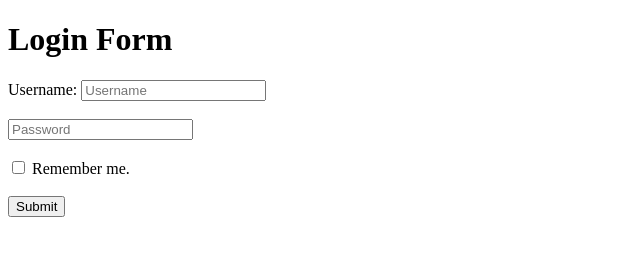
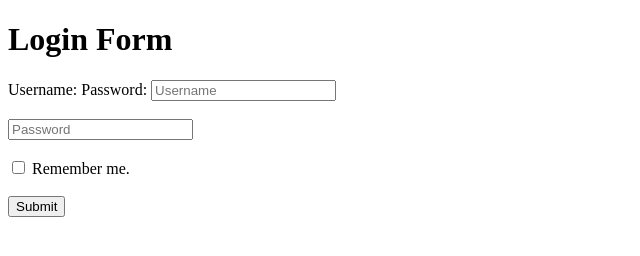
Before and after one commit to acciojob/remember-me-login-form-gulu43, a website: page main.html in a window 1280 px wide. Shown: the whole page, without its empty margins (0-640 px from the left). Drawn offline with Linux system fonts and the light colour scheme.

Commit message:
created a submission

```diff
--- a/main.html
+++ b/main.html
@@ -12,6 +12,7 @@
         <h1>Login Form</h1>
         <form id="loginForm">
 			<label for="username">Username:</label>
+			<label for="password">Password:</label>
             <input type="text" id="username" placeholder="Username" required><br><br>
             <input type="password" id="password" placeholder="Password" required><br><br>
             <input type="checkbox" id="checkbox"> <label for="checkbox">Remember me.</label><br><br>
```
